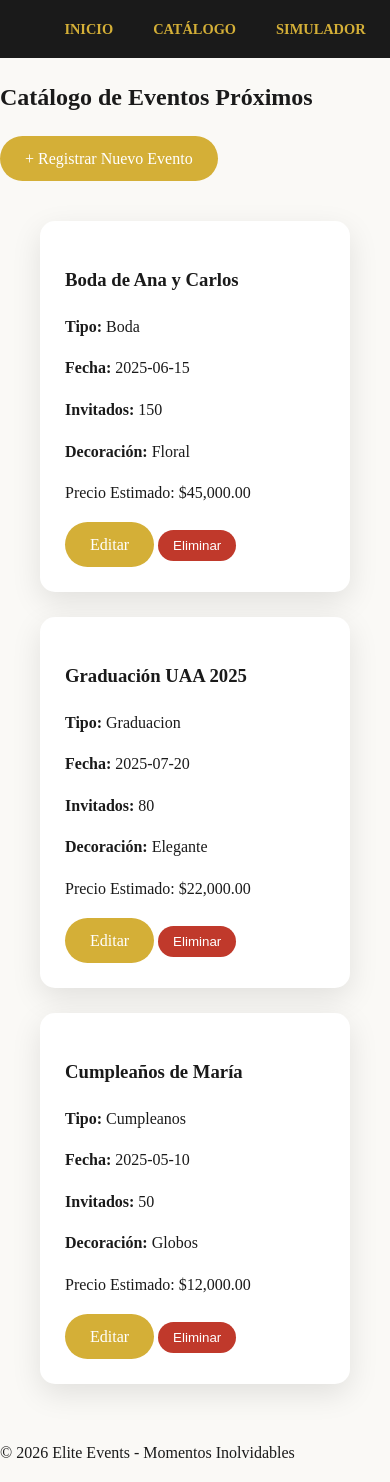
After one commit to gu24ia0015-alt/eventos-app, a Flask app: page /eventos in a window 390 px wide. The commit adds this page. Run offline with Flask 3, Linux system fonts and the light colour scheme.

Commit message:
style(style.css): apply elegant minimalist design with golden accents and responsive grid

```diff
--- /dev/null
+++ b/static/css/style.css
@@ -0,0 +1,104 @@
+/* 1. Variables Globales: Para mantener la coherencia del diseño elegante */
+:root {
+    --dorado: #D4AF37;
+    --oscuro: #1A1A1A;
+    --crema: #FAF9F6;
+    --blanco: #FFFFFF;
+    --sombra: rgba(0, 0, 0, 0.1);
+}
+
+/* 2. Estilos Base */
+body {
+    font-family: 'Playfair Display', serif; /* Fuente elegante */
+    background-color: var(--crema);
+    color: var(--oscuro);
+    margin: 0;
+    line-height: 1.6;
+}
+
+/* 3. Navegación (Header) */
+header {
+    background-color: var(--oscuro);
+    padding: 1rem 0;
+    position: sticky;
+    top: 0;
+    z-index: 1000;
+}
+
+nav ul {
+    display: flex;
+    justify-content: center;
+    list-style: none;
+    gap: 40px;
+    margin: 0;
+}
+
+nav a {
+    color: var(--dorado);
+    text-decoration: none;
+    font-weight: bold;
+    text-transform: uppercase;
+    font-size: 0.9rem;
+    transition: 0.3s;
+}
+
+nav a:hover {
+    color: var(--blanco);
+    letter-spacing: 1px;
+}
+
+/* 4. Sección Hero (Inicio) */
+.hero {
+    height: 70vh;
+    display: flex;
+    flex-direction: column;
+    align-items: center;
+    justify-content: center;
+    background: linear-gradient(rgba(0,0,0,0.6), rgba(0,0,0,0.6)), url('https://images.unsplash.com/photo-1519167758481-83f550bb49b3?auto=format&fit=crop&w=1350&q=80');
+    background-size: cover;
+    background-position: center;
+    color: var(--blanco);
+    text-align: center;
+}
+
+/* 5. Tarjetas del Catálogo (Grid) */
+.grid-eventos {
+    display: grid;
+    grid-template-columns: repeat(auto-fit, minmax(300px, 1fr));
+    gap: 25px;
+    padding: 40px;
+}
+
+.card-evento {
+    background: var(--blanco);
+    padding: 25px;
+    border-radius: 15px; /* Botones y bordes redondeados */
+    box-shadow: 0 10px 30px var(--sombra); /* Sombras suaves */
+    transition: transform 0.3s ease;
+}
+
+.card-evento:hover {
+    transform: translateY(-10px); /* Animación ligera al hacer scroll/hover */
+}
+
+/* 6. Botones Elegantes */
+.btn-principal, .btn-add, .btn-edit {
+    background-color: var(--dorado);
+    color: var(--blanco);
+    padding: 10px 25px;
+    border-radius: 50px;
+    text-decoration: none;
+    display: inline-block;
+    transition: 0.3s;
+    border: none;
+    cursor: pointer;
+}
+
+.btn-delete {
+    background-color: #c0392b;
+    color: white;
+    padding: 8px 15px;
+    border-radius: 50px;
+    border: none;
+    cursor: pointer;
+}
--- a/templates/base.html
+++ b/templates/base.html
@@ -1,10 +1,27 @@
 <!DOCTYPE html>
 <html lang="es">
-
 <head>
     <meta charset="UTF-8">
-    <meta name="viewport" content="width=device-width, initial-scale=1.0">
-    <title>{% block title %}Élite Eventos{% endblock %}</title>
-    <link href="https://fonts.googleapis.com/css2?family=Playfair+Display:wght@400;600;700&family=Lato:wght@300;400;700&display=swap" rel="stylesheet">
+    <title>Elite Events | Organización</title>
     <link rel="stylesheet" href="{{ url_for('static', filename='css/style.css') }}">
 </head>
+<body>
+    <header>
+        <nav>
+            <ul>
+                <li><a href="{{ url_for('index') }}">Inicio</a></li>
+                <li><a href="{{ url_for('eventos') }}">Catálogo</a></li>
+                <li><a href="{{ url_for('cotizador') }}">Simulador</a></li>
+            </ul>
+        </nav>
+    </header>
+
+    <main>
+        {% block content %}{% endblock %}
+    </main>
+
+    <footer>
+        <p>&copy; 2026 Elite Events - Momentos Inolvidables</p>
+    </footer>
+</body>
+</html>
--- /dev/null
+++ b/templates/eventos.html
@@ -0,0 +1,29 @@
+{% extends "base.html" %}
+
+{% block content %}
+<section class="container">
+    <h2>Catálogo de Eventos Próximos</h2>
+    <a href="{{ url_for('nuevo_evento_form') }}" class="btn-add">+ Registrar Nuevo Evento</a>
+
+    <div class="grid-eventos">
+        {% for evento in eventos %}
+        <div class="card-evento">
+            <h3>{{ evento.nombre }}</h3>
+            <p><strong>Tipo:</strong> {{ evento.tipo }}</p>
+            <p><strong>Fecha:</strong> {{ evento.fecha }}</p>
+            <p><strong>Invitados:</strong> {{ evento.personas }}</p>
+            <p><strong>Decoración:</strong> {{ evento.decoracion }}</p>
+            <p class="precio">Precio Estimado: ${{ "{:,.2f}".format(evento.precio) }}</p>
+
+            <div class="acciones">
+                <a href="{{ url_for('editar_evento_form', id=evento.id) }}" class="btn-edit">Editar</a>
+
+                <form action="{{ url_for('eliminar_evento', id=evento.id) }}" method="POST" style="display:inline;">
+                    <button type="submit" class="btn-delete" onclick="return confirm('¿Seguro que quieres eliminar este evento?')">Eliminar</button>
+                </form>
+            </div>
+        </div>
+        {% endfor %}
+    </div>
+</section>
+{% endblock %}
```
Also changed, not shown: templates/index.html (+9 -0 lines).
